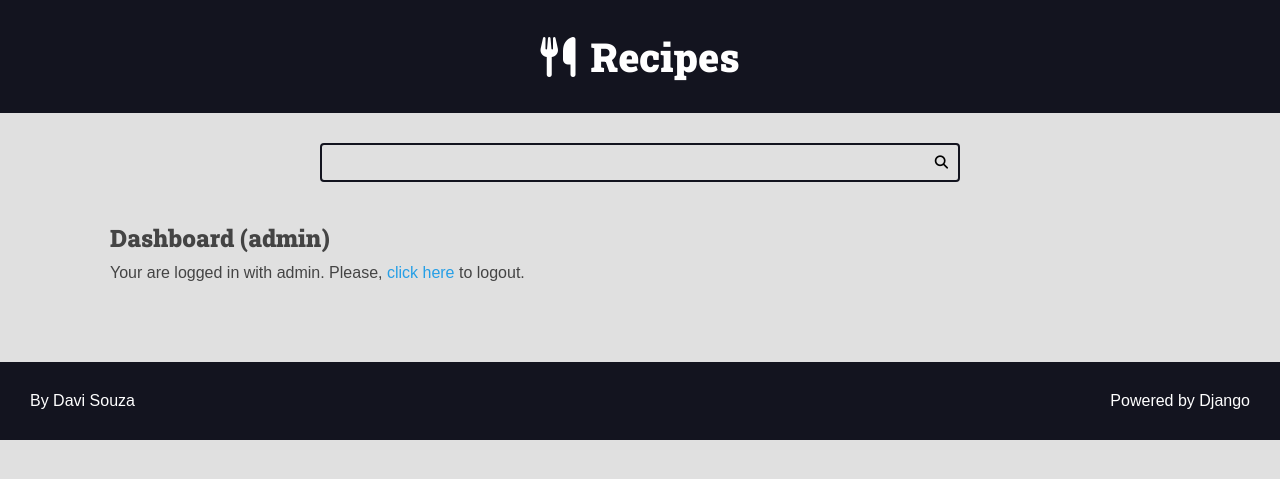
After one commit to dev-davisouza/Recipes-WebSite, a Django app: page /users/dashboard/ in a window 1280 px wide. The commit adds this page. Shown: the top 479 px of the page. Run offline with Django 4.2, Linux system fonts and the light colour scheme; a user stored in the database is signed in.

Commit message:
dashboard area created

```diff
--- /dev/null
+++ b/authors/templates/authors/pages/dashboard.html
@@ -0,0 +1,13 @@
+{% extends 'global/base.html' %}
+
+{% block title %}Dashboard ({{ user }}) | {% endblock title %}
+
+{% block content %}
+  <div class="main-content center container">
+    <h2>Dashboard ({{ user }})</h2>
+    {% include 'authors/partials/login_message.html' %}
+  </div>
+
+  {% include 'global/partials/messages.html' %}
+
+{% endblock content %}
--- /dev/null
+++ b/authors/templates/authors/partials/login_message.html
@@ -0,0 +1,12 @@
+{% if user.is_authenticated %}
+<div class="login-message">
+  Your are logged in with
+  {{ request.user.username }}.
+  Please,
+  <form class="inline-form" action="{% url 'authors:logout' %}" method='POST'>
+    {% csrf_token %}
+    <input type="hidden" name="username" value="{{ request.user.username }}">
+    <button class="plaintext-button" type="submit">click here</button>
+  </form> to logout.
+</div>
+{% endif %}
--- a/authors/urls.py
+++ b/authors/urls.py
@@ -10,4 +10,5 @@ urlpatterns = [
     path('login/', views.login_user, name="login"),
     path('login/treat-data', views.treat_post_login, name="treat-login"),
     path('logout/', views.logout_view, name='logout'),
+    path('dashboard/', views.dashboard, name='dashboard'),
 ]
--- a/authors/views.py
+++ b/authors/views.py
@@ -65,7 +65,7 @@ def treat_post_login(request):
         if authenticated_user is not None:
             messages.success(request, "You're logged in.")
             login(request, authenticated_user)
-            return redirect('recipes:home')
+            return redirect('recipes:dashboard')
         else:
             messages.error(request, 'Invalid credentials')
     else:
@@ -84,3 +84,8 @@ def logout_view(request):
 
     logout(request)
     return redirect('authors:login')
+
+
+@login_required(login_url='authors:login', redirect_field_name='next')
+def dashboard(request):
+    return render(request, 'authors/pages/dashboard.html')
--- a/static/global/css/styles.css
+++ b/static/global/css/styles.css
@@ -426,6 +426,10 @@ h6 {
   color: var(--color-debug-dark);
 }
 
+.login-message {
+    margin: 1rem 0;
+}
+
 .close-message {
     background-color: transparent;
     color:#000;
```
Also changed, not shown: authors/templates/authors/pages/login.html (+1 -12 lines).
